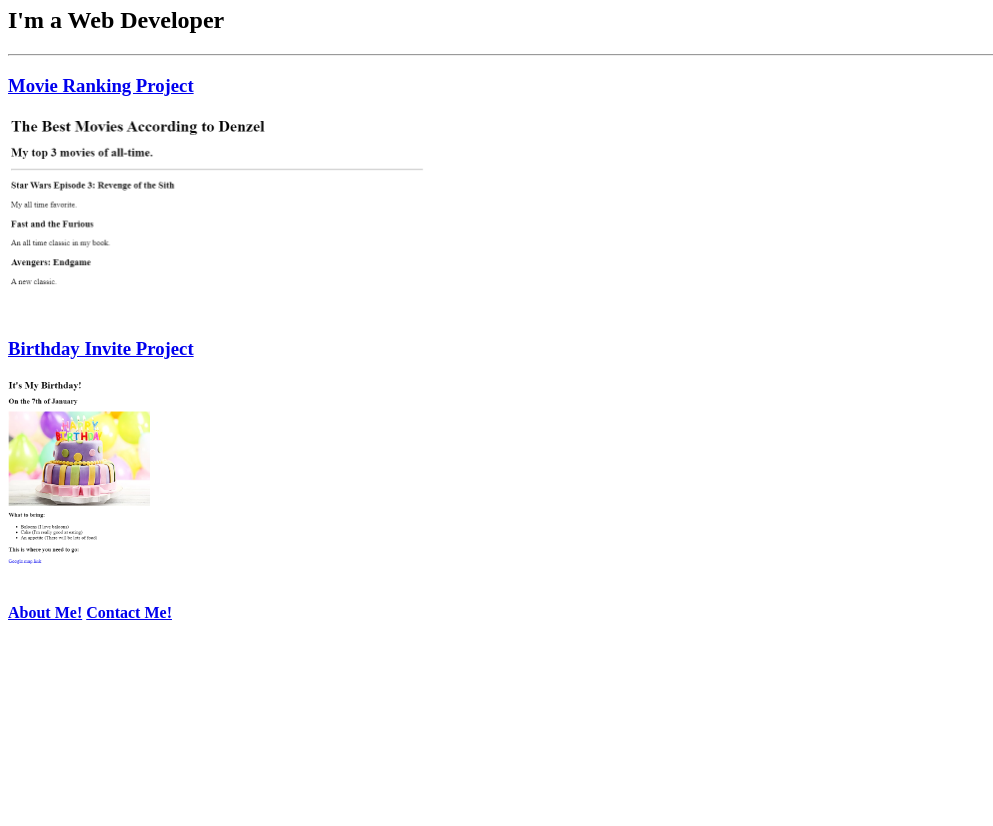
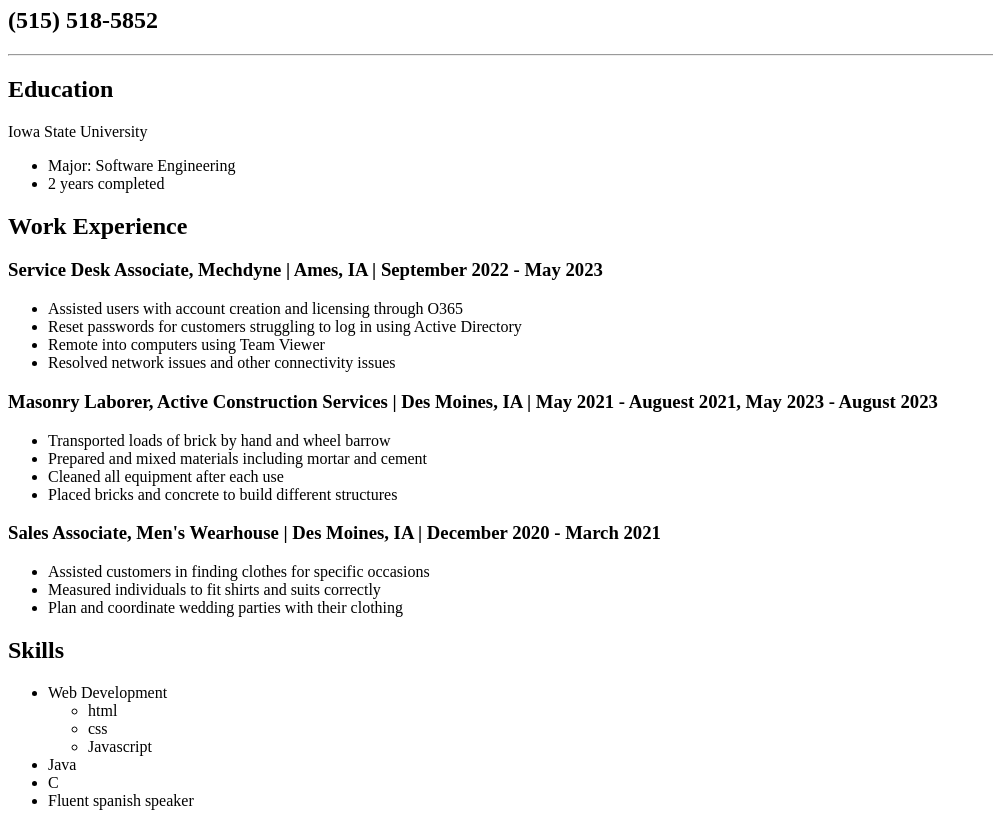
Before and after one commit to dgomez0/html-portfolio, a plain HTML site: page index.html in a window 1280 px wide. Shown: the part 73-899 px from the top of the page, without its empty margins (0-993 px from the left). Before the commit the page ends 800 px from the top, so only its background shows below. Drawn offline with Linux system fonts and the light colour scheme.

Commit message:
Add files via upload

```diff
--- a/index.html
+++ b/index.html
@@ -1,46 +1,55 @@
-<!-- TODO 1: Create the HTML Boilerplate -->
+<!DOCTYPE html>
 
-<!-- TODO 2: Add Your previous projects' HTML into the public folder -->
+<h1>Denzel Gomez</h1>
+<h2>(515) 518-5852</h2>
 
-<!-- TODO 3: Take screenshots of your project previews and add the images to the images folder -->
+<hr />
 
-<!-- TODO 4: Add titles/subtitles etc. -->
+<h2>Education</h2>
+<p>Iowa State University</p>
+<ul>
+    <li>Major: Software Engineering</li>
+    <li>2 years completed</li>
+</ul>
 
-<!-- TODO 5: Add a link to the project pages -->
+<h2>Work Experience</h2>
 
-<!-- TODO 6: Add images to show the project previews
-HINT for TODO 6: You can use the height attribute set to 200 to make the image smaller:
-https://developer.mozilla.org/en-US/docs/Web/HTML/Element/img#attr-height -->
+<h3>Service Desk Associate, Mechdyne | Ames, IA | September 2022 - May 2023</h3>
+<ul>
+    <li>Assisted users with account creation and licensing through O365</li>
+    <li>Reset passwords for customers struggling to log in using Active Directory</li>
+    <li>Remote into computers using Team Viewer</li>
+    <li>Resolved network issues and other connectivity issues</li>
+</ul>
 
-<!-- TODO 7: Add the Contact Me and About Me page links -->
 
-<!DOCTYPE html>
-<!--[if lt IE 7]>      <html class="no-js lt-ie9 lt-ie8 lt-ie7"> <![endif]-->
-<!--[if IE 7]>         <html class="no-js lt-ie9 lt-ie8"> <![endif]-->
-<!--[if IE 8]>         <html class="no-js lt-ie9"> <![endif]-->
-<!--[if gt IE 8]>      <html class="no-js"> <!--<![endif]-->
-<html>
-    <head>
-        <meta charset="utf-8">
-        <meta http-equiv="X-UA-Compatible" content="IE=edge">
-        <title>Denzel Gomez's Portfolio</title>
-        <meta name="description" content="">
-        <meta name="viewport" content="width=device-width, initial-scale=1">
-        <link rel="stylesheet" href="">
-    </head>
-    <body>
-        <h1>Denzel Gomez's Portfolio</h1>
-        <h2>I'm a Web Developer</h2>
-        <hr />
 
-        <h3><a href="./public/movie-ranking.html"> Movie Ranking Project</a></h3>
-        <img src="./assets/images/movie-ranking.png" alt="Picture of Movie Ranking Page" height="200">
+<h3>Masonry Laborer, Active Construction Services | Des Moines, IA | May 2021 - Auguest 2021, May 2023 - August 2023</h3>
+<ul>
+    <li>Transported loads of brick by hand and wheel barrow</li>
+    <li>Prepared and mixed materials including mortar and cement</li>
+    <li>Cleaned all equipment after each use</li>
+    <li>Placed bricks and concrete to build different structures</li>
+</ul>
 
-        <h3><a href="./public/birthday-invite.html"> Birthday Invite Project</a></h3>
-        <img src="./assets/images/birthday-invite.png" alt="Picture of Birthday Invite Page" height="200">
 
-        <h4> <a href="./public/about.html">About Me!</a> <a href="./public/contact.html">Contact Me!</a></h4>
+<h3>Sales Associate, Men's Wearhouse | Des Moines, IA | December 2020 - March 2021</h3>
+<ul>
+    <li>Assisted customers in finding clothes for specific occasions</li>
+    <li>Measured individuals to fit shirts and suits correctly</li>
+    <li>Plan and coordinate wedding parties with their clothing</li>
 
-        <script src="" async defer></script>
-    </body>
-</html>
+</ul>
+
+<h2>Skills</h2>
+
+<ul>
+    <li>Web Development<ul>
+        <li>html</li>
+        <li>css</li>
+        <li>Javascript</li>
+    </ul></li>
+    <li>Java</li>
+    <li>C</li>
+    <li>Fluent spanish speaker</li>
+</ul>
```
